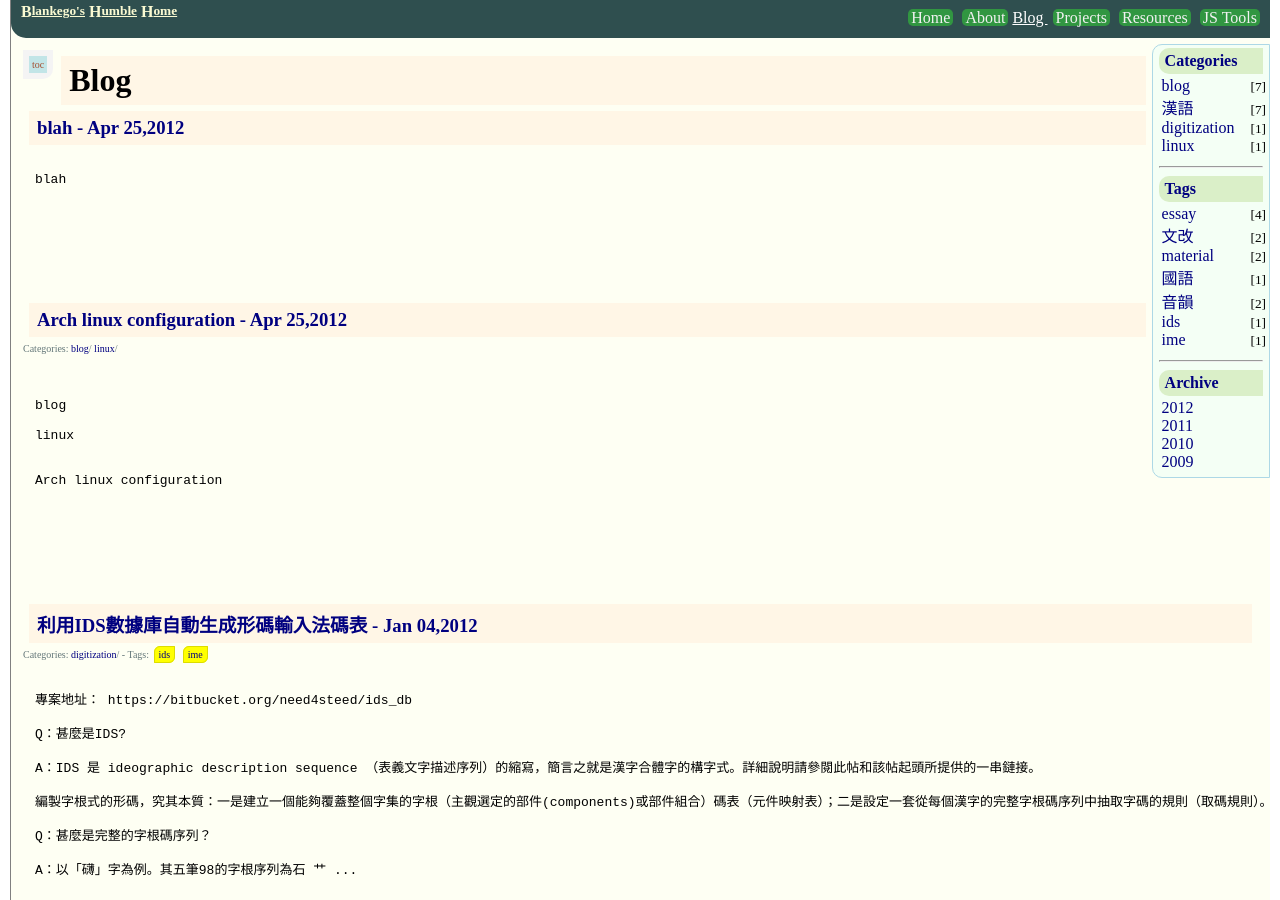
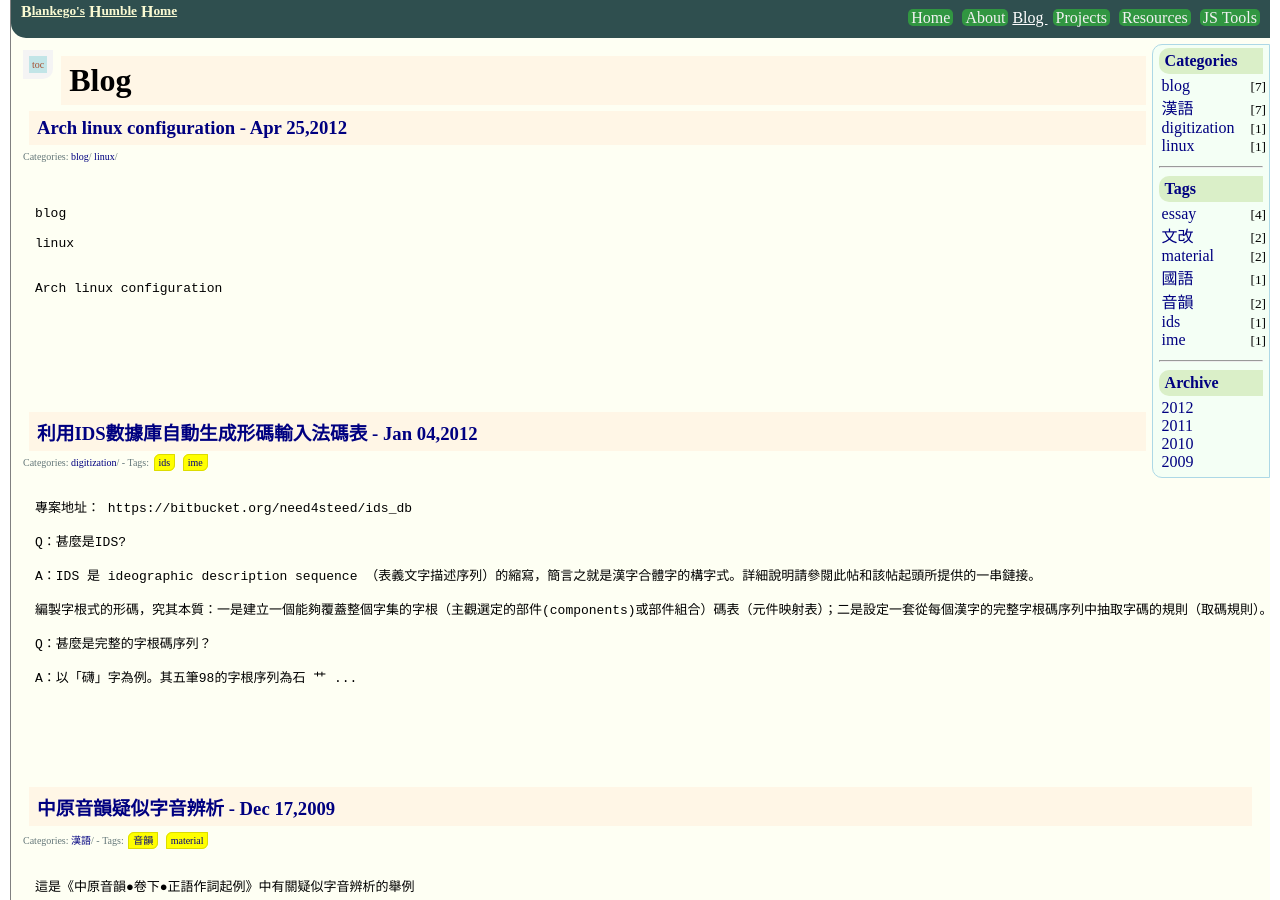
Before and after one commit to blankego/blankego.github.com, a Jekyll site: the page built from blog.html, in a window 1280 px wide and 900 px high. Built offline with Jekyll 4.4.1, drawn with Linux system fonts in a browser that asks for light colours; Markdown is read by kramdown in place of the engine named in the settings.

Commit message:
Damn! a tiny error in yaml font matter will paralyze jekyll. Fixed!

```diff
--- a/_posts/linux/2012-04-25-blah.md
+++ /dev/null
@@ -1,6 +0,0 @@
----
-layout: main
-title: blah
-cateory: linux
----
-blah
```
Also changed, not shown: resources.md (+1 -1 lines), assets/css/main.css (line endings or trailing spaces), assets/js/main.js (line endings or trailing spaces).
